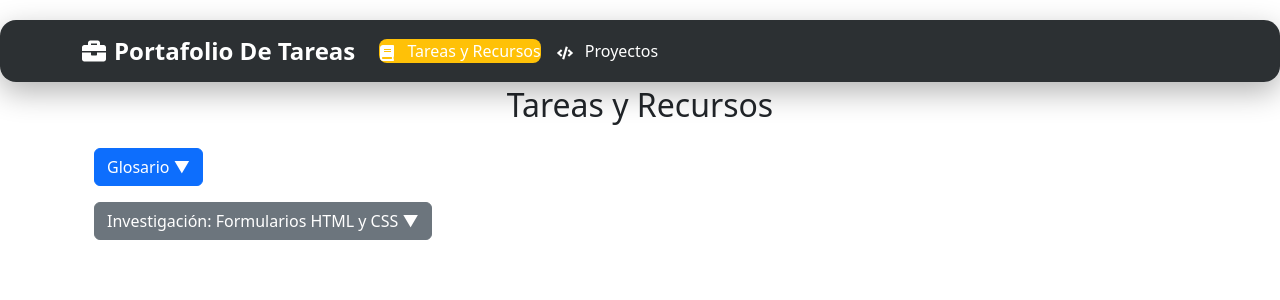
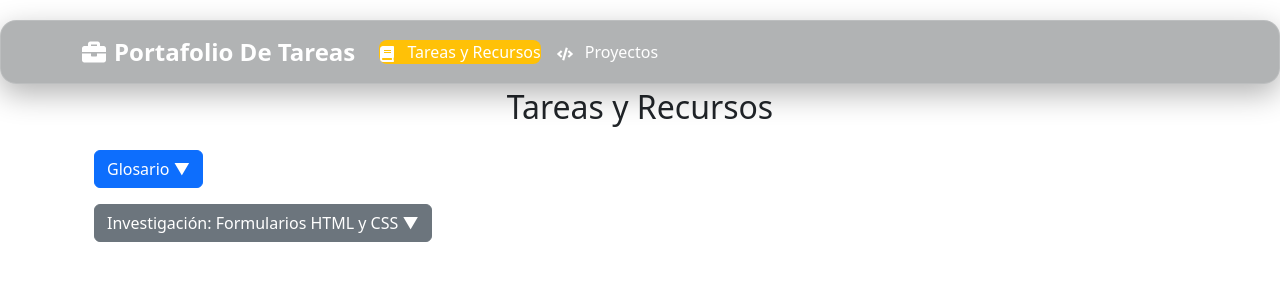
Before and after one commit to BJCorado/portafolio-tareas-desarrollo-web, a React (Create React App) app: page /tareas in a window 1280 px wide. Shown: the top 300 px of the page. Built offline with nearby package versions, Linux system fonts and the light colour scheme.

Commit message:
se agrego efecto blur al nav var

```diff
--- a/src/App.css
+++ b/src/App.css
@@ -38,10 +38,13 @@
   top: 20px;
   left: 50%;
   transform: translateX(-50%);
-  background-color: rgba(33, 37, 41, 0.95); /* fondo tipo dark transparente */
+  background: rgba(33, 37, 41, 0.35); /* más transparente para efecto vidrio */
   padding: 0.5rem 1.5rem;
   border-radius: 1rem;
   box-shadow: 0 10px 30px rgba(0, 0, 0, 0.3);
+  backdrop-filter: blur(10px); /* desenfoque para efecto vidrio */
+  -webkit-backdrop-filter: blur(10px); /* compatibilidad con Safari */
+  border: 1px solid rgba(255, 255, 255, 0.15); /* borde tenue */
   z-index: 999;
   width: auto;
 }
```
